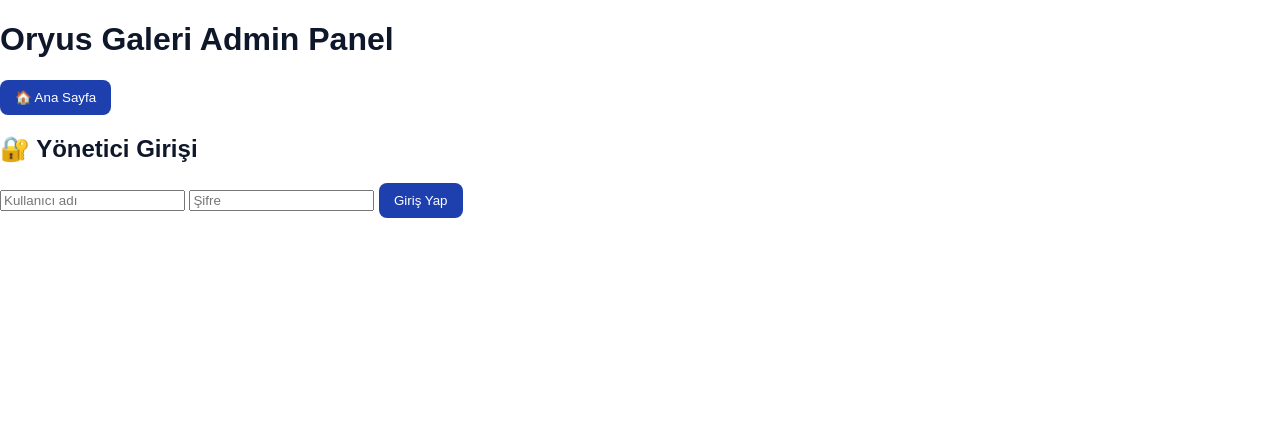
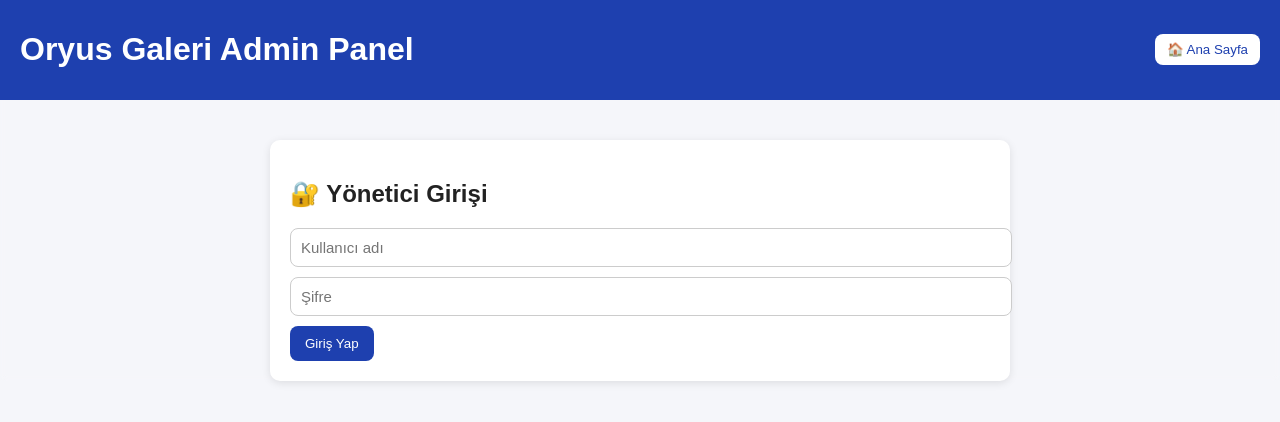
Before and after one commit to wuffy131-beep/oryusgaleri, a website: page admin.html in a window 1280 px wide. Drawn offline with Linux system fonts and the light colour scheme; no server answers.

Commit message:
Update style.css

```diff
--- a/style.css
+++ b/style.css
@@ -106,6 +106,92 @@ footer {
   padding: 20px;
   border-top: 2px solid var(--blue);
 }
+/* ==== Admin Panel Stil ==== */
+body {
+  font-family: Arial, sans-serif;
+  background: #f5f6fa;
+  color: #222;
+  margin: 0;
+  padding: 0;
+}
+
+header.admin-header {
+  display: flex;
+  justify-content: space-between;
+  align-items: center;
+  background: #1e40af;
+  color: white;
+  padding: 10px 20px;
+}
+
+header.admin-header button {
+  background: white;
+  color: #1e40af;
+  border: none;
+  padding: 8px 12px;
+  border-radius: 8px;
+  cursor: pointer;
+}
+
+.login-section, .panel-section {
+  max-width: 700px;
+  margin: 40px auto;
+  background: white;
+  padding: 20px;
+  border-radius: 10px;
+  box-shadow: 0 2px 8px rgba(0,0,0,0.1);
+}
+
+input, textarea {
+  width: 100%;
+  margin-bottom: 10px;
+  padding: 10px;
+  border: 1px solid #ccc;
+  border-radius: 8px;
+  font-size: 15px;
+}
+
+button {
+  background: #1e40af;
+  color: white;
+  border: none;
+  padding: 10px 15px;
+  border-radius: 8px;
+  cursor: pointer;
+}
+
+button:hover {
+  background: #3b82f6;
+}
+
+.ilanlar-listesi .ilan {
+  border: 1px solid #ddd;
+  padding: 10px;
+  margin: 8px 0;
+  border-radius: 8px;
+}
+
+.ilanlar-listesi .ilan img {
+  max-width: 100%;
+  border-radius: 8px;
+}
+
+.log-listesi {
+  background: #f3f4f6;
+  padding: 10px;
+  border-radius: 8px;
+  max-height: 200px;
+  overflow-y: auto;
+}
+
+.logout {
+  margin-top: 20px;
+  background: #dc2626;
+}
+
+.logout:hover {
+  background: #ef4444;
+}
 
 .error {
   color: red;
```
